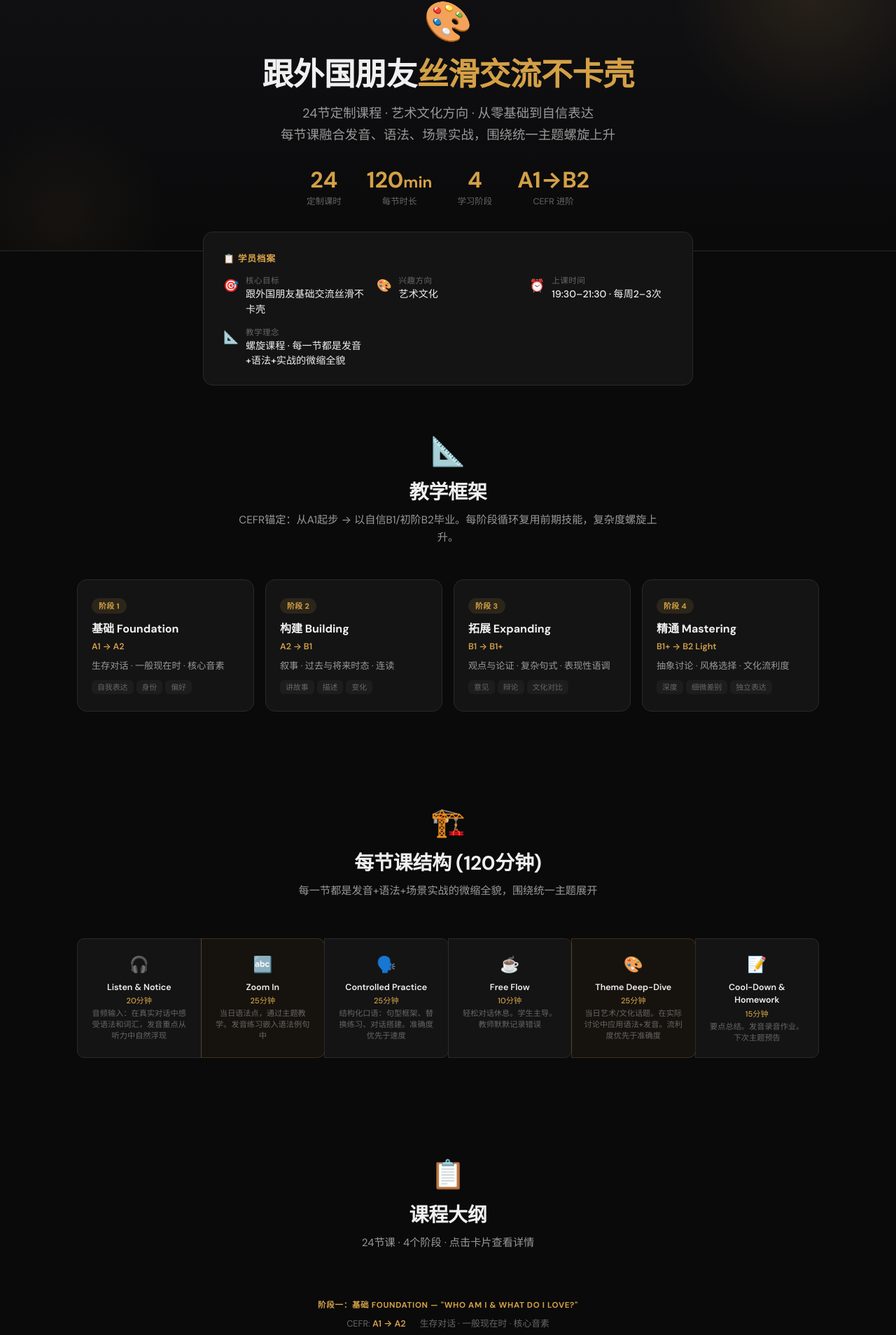
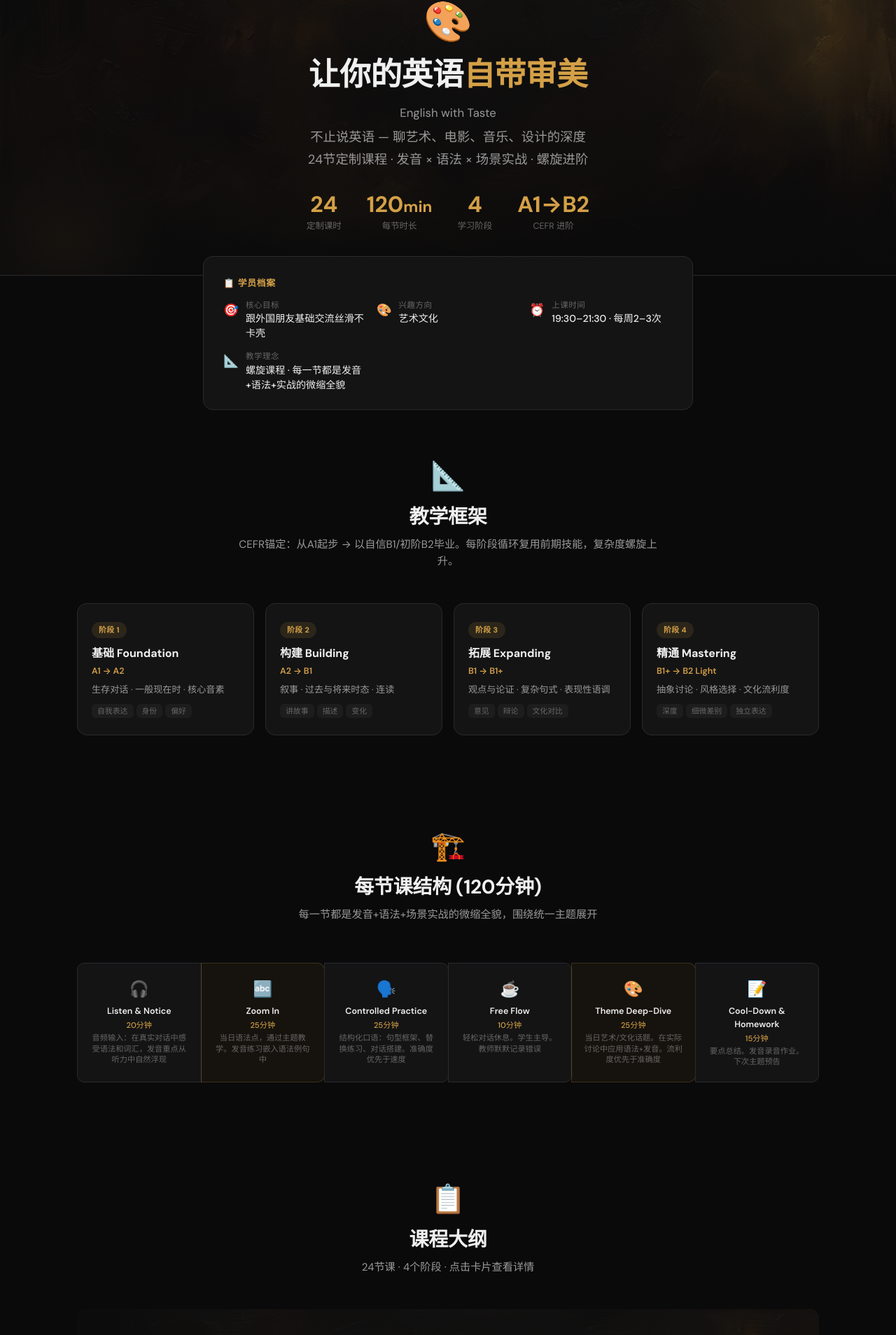
Before and after one commit to hermitocrab/rkrk.io, a plain HTML site: page adult-english/demo/jun-21/index.html in a window 1280 px wide. Shown: the part 152-2060 px from the top of the page at 70% size. Drawn offline with nearby package versions, Linux system fonts and the light colour scheme.

Commit message:
v2.0: rkrk.io x 托朴Education co-brand, bilingual hero, Gemini art backgrounds per phase, new tagline

```diff
--- a/adult-english/demo/jun-21/index.html
+++ b/adult-english/demo/jun-21/index.html
@@ -3,7 +3,7 @@
 <head>
   <meta charset="UTF-8">
   <meta name="viewport" content="width=device-width, initial-scale=1.0">
-  <title>成人英语定制课程 — 艺术文化方向</title>
+  <title>艺术文化英语 · Art & Culture English — rkrk.io × 托朴教育</title>
   <link rel="preconnect" href="https://fonts.googleapis.com">
   <link rel="preconnect" href="https://fonts.gstatic.com" crossorigin>
   <link href="https://fonts.googleapis.com/css2?family=DM+Sans:opsz,wght@9..40,400;9..40,500;9..40,600;9..40,700;9..40,800&display=swap" rel="stylesheet">
@@ -373,6 +373,16 @@
       font-weight: 700; color: var(--accent); letter-spacing: 0.06em;
       text-transform: uppercase;
     }
+
+    /* ==== PHASE SECTION BACKGROUNDS ==== */
+    .phase-section-wrapper { position: relative; }
+    .phase-section-overlay {
+      position: absolute; inset: 0; z-index: 1;
+      background: linear-gradient(180deg, rgba(10,10,11,0.82) 0%, rgba(10,10,11,0.72) 40%, rgba(10,10,11,0.88) 100%);
+    }
+    .hero {
+      background: linear-gradient(180deg, rgba(10,10,11,0.75) 0%, var(--bg-base) 100%), url('assets/phase1.jpg') center/cover no-repeat;
+    }
   </style>
 </head>
 <body>
@@ -381,7 +391,7 @@
 <nav class="site-nav">
   <div class="nav-inner">
     <a href="#" class="nav-brand">
-      <span class="brand-emoji">🎨</span> 成人英语定制课
+      <span class="brand-emoji">🦄</span> rkrk.io <span style="color:var(--text-muted);font-weight:400;margin:0 6px">×</span> <span style="font-weight:600">托朴教育</span>
     </a>
     <div class="nav-phase-tabs">
       <a href="#framework" class="nav-phase-tab">概览</a>
@@ -399,10 +409,11 @@
 <section class="hero">
   <div class="hero-content">
     <span class="hero-emoji">🎨</span>
-    <h1>跟外国朋友<span class="hero-accent">丝滑交流不卡壳</span></h1>
-    <p class="hero-subtitle">
-      24节定制课程 · 艺术文化方向 · 从零基础到自信表达<br>
-      每节课融合发音、语法、场景实战，围绕统一主题螺旋上升
+    <h1>让你的英语<span class="hero-accent">自带审美</span></h1>
+    <p class="hero-subtitle" style="font-size:1.05rem;color:var(--text-secondary);margin-bottom:6px">English with Taste</p>
+    <p class="hero-subtitle" style="margin-top:0">
+      不止说英语 — 聊艺术、电影、音乐、设计的深度<br>
+      24节定制课程 · 发音 × 语法 × 场景实战 · 螺旋进阶
     </p>
     <div class="hero-stats">
       <div class="hero-stat">
@@ -960,11 +971,16 @@ function renderPhase(phase) {
   const phaseSessions = sessions.filter(s => s.phase === phase);
   const badge = phaseBadges[phase];
 
+  const bgImage = `assets/phase${phase}.jpg`;
   let html = `
+    <div class="phase-section-wrapper" style="background-image:url('${bgImage}');background-size:cover;background-position:center;border-radius:var(--radius);overflow:hidden;margin-bottom:32px;position:relative;">
+    <div class="phase-section-overlay"></div>
+    <div style="position:relative;z-index:2;padding:40px 28px;">
     <div class="phase-divider">${phaseNames[phase]}</div>
-    <div style="text-align:center;margin-bottom:24px;font-size:0.8rem;color:var(--text-muted);display:flex;gap:20px;justify-content:center;flex-wrap:wrap;">
+    <div style="text-align:center;margin-bottom:24px;font-size:0.8rem;color:var(--text-secondary);display:flex;gap:20px;justify-content:center;flex-wrap:wrap;">
       <span>CEFR: <span style="color:var(--accent);font-weight:600;">${badge.cefr}</span></span>
-      <span>${badge.keywords}</span>
+      <span style="color:var(--text-muted);">${badge.keywords}</span>
+    </div>
     </div>
   `;
 
@@ -1004,6 +1020,7 @@ function renderPhase(phase) {
     </div>`;
   });
 
+  html += `</div>`;
   container.innerHTML = html;
 
   // Reset animation
```
Also changed, not shown: adult-english/demo/jun-21/assets/phase1.jpg (added), adult-english/demo/jun-21/assets/phase2.jpg (added), adult-english/demo/jun-21/assets/phase3.jpg (added), adult-english/demo/jun-21/assets/phase4.jpg (added).
